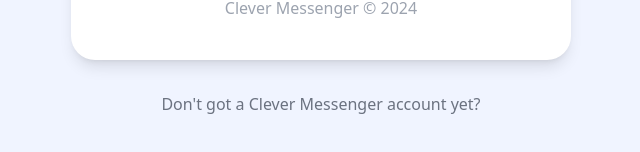
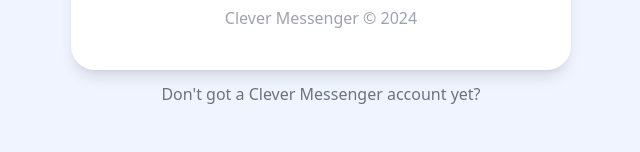
Before and after one commit to muhharoonaslam/clepher-dashboard, a React (Vite) app: page / in a window 1280 px wide. Shown: the part 580-732 px from the top of the page, without its empty margins (319-959 px from the left). Built offline with nearby package versions, Linux system fonts and the light colour scheme.

Commit message:
some other change for login as well

```diff
--- a/src/pages/Login.tsx
+++ b/src/pages/Login.tsx
@@ -19,7 +19,7 @@
 
   return (
     <div className="flex flex-col items-center justify-center min-h-screen bg-[#f0f4ff]">
-      <div className="bg-white p-10 rounded-3xl shadow-lg w-[500px] mb-4">
+      <div className="bg-white p-10 rounded-3xl shadow-lg w-[500px] mb-2">
         <div className="flex justify-center mb-2">
           <img
             src="https://cleverstorage.b-cdn.net/assets/clepher-logo-black.png"
@@ -91,7 +91,7 @@
         <p className="text-center text-gray-400 mt-3">Clever Messenger © 2024</p>
       </div>
 
-      <p className="text-center text-gray-500 mt-4">
+      <p className="text-center text-gray-500 mt-1">
         Don&apos;t got a Clever Messenger account yet?
       </p>
     </div>
```
